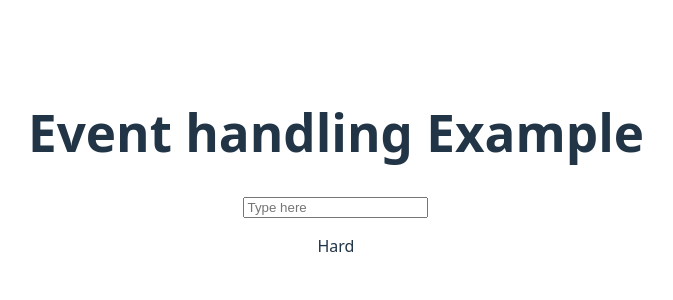
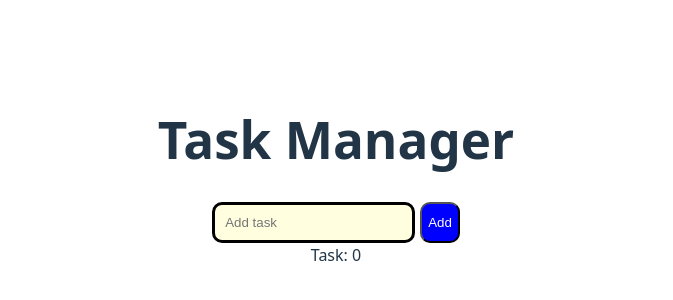
Before and after one commit to ucj-pizza-express/demo-repo, a React (Vite) app: page / in a window 1280 px wide. Shown: the part 228-528 px from the top of the page, without its empty margins (304-977 px from the left). Built offline with nearby package versions, Linux system fonts and the light colour scheme.

Commit message:
taskmanager create

```diff
--- a/src/App.jsx
+++ b/src/App.jsx
@@ -1,9 +1,12 @@
 import HelloWord from "./core concept/01hello/helloword"
 import Greeting from "./core concept/Components/GreetingClass"
 import EventHandle from "./core concept/EventHandle/EventHandlingEg"
+import Form from "./core concept/EventHandle/sampleform"
 import JSXEx from "./core concept/JSX/JSXExample"
+import ListedItem from "./core concept/list/list"
 import PropsExample from "./core concept/props/PropsEx"
 import State from "./core concept/state/State"
+import Taskmanager from "./core concept/Taskmanager/Taskmanager"
 //import Greeting from "./core concept/Components/Greeting"
 
 function App() {
@@ -14,7 +17,10 @@ function App() {
  //return <JSXEx/>
  //return<PropsExample name = "Nia" title = "Welcome to react course"/>
  //return <State/>
- return <EventHandle/>
+ //return <EventHandle/>
+//return <Form/>
+//return <ListedItem/>
+return <Taskmanager/>
 }
 
 export default App
--- a/src/core concept/EventHandle/EventHandlingEg.jsx
+++ b/src/core concept/EventHandle/EventHandlingEg.jsx
@@ -1,9 +1,13 @@
 import { useState } from "react";
 export default function EventHandle (){
     const [sampletext,settext] = useState('');
+    const handlefunction = (abc) => {
+
+        settext(abc.target.value)
+    }
 return <>
 <h1>Event handling Example</h1>
-<input type="text" name="" id=""  placeholder="Type here"/>
-<p>Hard</p>
+<input type="text" name="" onChange={handlefunction}  placeholder="Type here"/>
+<p>{sampletext}</p>
 </>
 }
--- /dev/null
+++ b/src/core concept/EventHandle/sampleform.jsx
@@ -0,0 +1,25 @@
+export default function Form (){
+
+    const handle = (event)=>{
+        event.preventDefault(); // prevent chorme refresh
+console.log(event.target.fname.value);   // First name
+    console.log(event.target.mail.value);    // Email
+    console.log(event.target.date.value);    // Date
+
+    // Checkboxes (use .checked)
+    console.log(event.target.male.checked);   // true/false
+    console.log(event.target.female.checked); // true/false
+
+
+    }
+       return <>
+    <form  onSubmit={handle}>
+        <h1>Fill the form</h1>
+    <input type="text" name="fnam" id="" placeholder="Firstname" /> <br />
+    <input type="email" name="mail" id="" placeholder="Email"/> <br />
+    <input type="date" name="date" id="" /><br />
+    <input type="checkbox" name="male" id="s1" /> male <input type="checkbox" name="female" id="s1" /> female <br />
+    <input type="submit"  className="bg-color" />
+    </form>
+    </>
+}
--- /dev/null
+++ b/src/core concept/Taskmanager/Taskform.jsx
@@ -0,0 +1,16 @@
+
+
+
+export default function TaskForm (){
+    return <>
+    <form action="">
+        <div className="task-action">
+        <input type="text"
+         placeholder="Add task" className="form-txt"/>
+        <input type="submit" value="Add"  className="form-add-btn"/>
+        </div>
+    </form>
+
+    </>
+
+}
--- /dev/null
+++ b/src/core concept/Taskmanager/Taskmanager.jsx
@@ -0,0 +1,13 @@
+import { useState } from "react"
+import TaskForm from "./Taskform"
+import './task.css'
+
+export default function Taskmanager(){
+    const [task,settask] = useState([]);
+
+    return <div>
+        <h1>Task Manager</h1>
+        <TaskForm/>
+         Task: {task.length}
+    </div>
+}
--- /dev/null
+++ b/src/core concept/Taskmanager/task.css
@@ -0,0 +1,20 @@
+.form-add-btn {
+ background-color: blue;
+ border-radius: 10px;
+
+ color: white;
+
+}
+.form-txt{
+
+    background-color: lightyellow;
+    padding: 10px;
+    border: 3px solid black;
+    border-radius: 10px;
+
+}
+.task-action{
+    display: flex;
+justify-content: center;
+gap: 5px;
+}
--- /dev/null
+++ b/src/core concept/list/list.jsx
@@ -0,0 +1,12 @@
+export default function ListedItem (){
+    const items = ['Apple','Mango','Banana']
+    return <>
+    <h1>Fruits</h1>
+    <ul>
+        {
+            // key props for identify the unique item on react
+            items.map((value,index) => <li key={index}>{value}</li>)
+        }
+    </ul>
+    </>
+}
```
